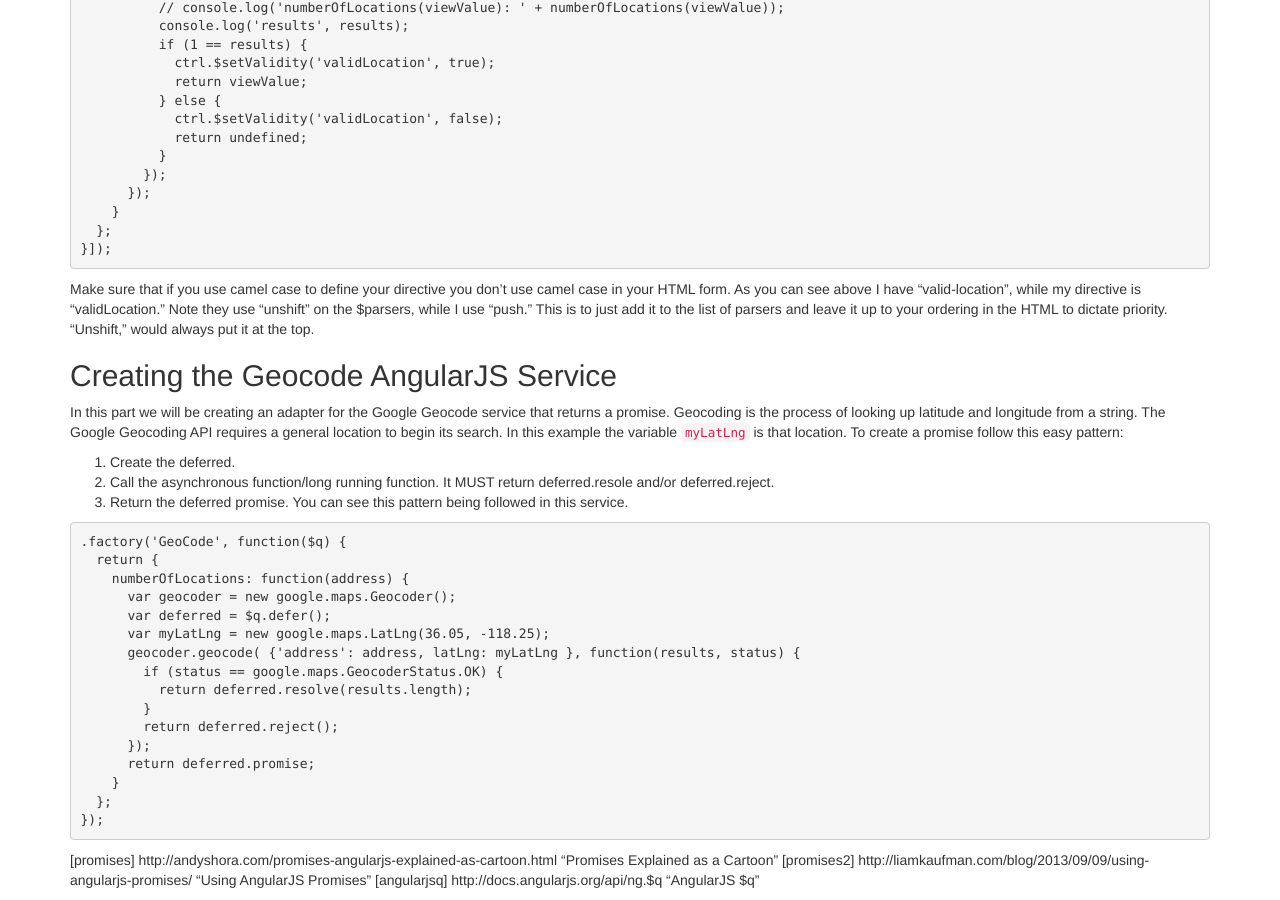
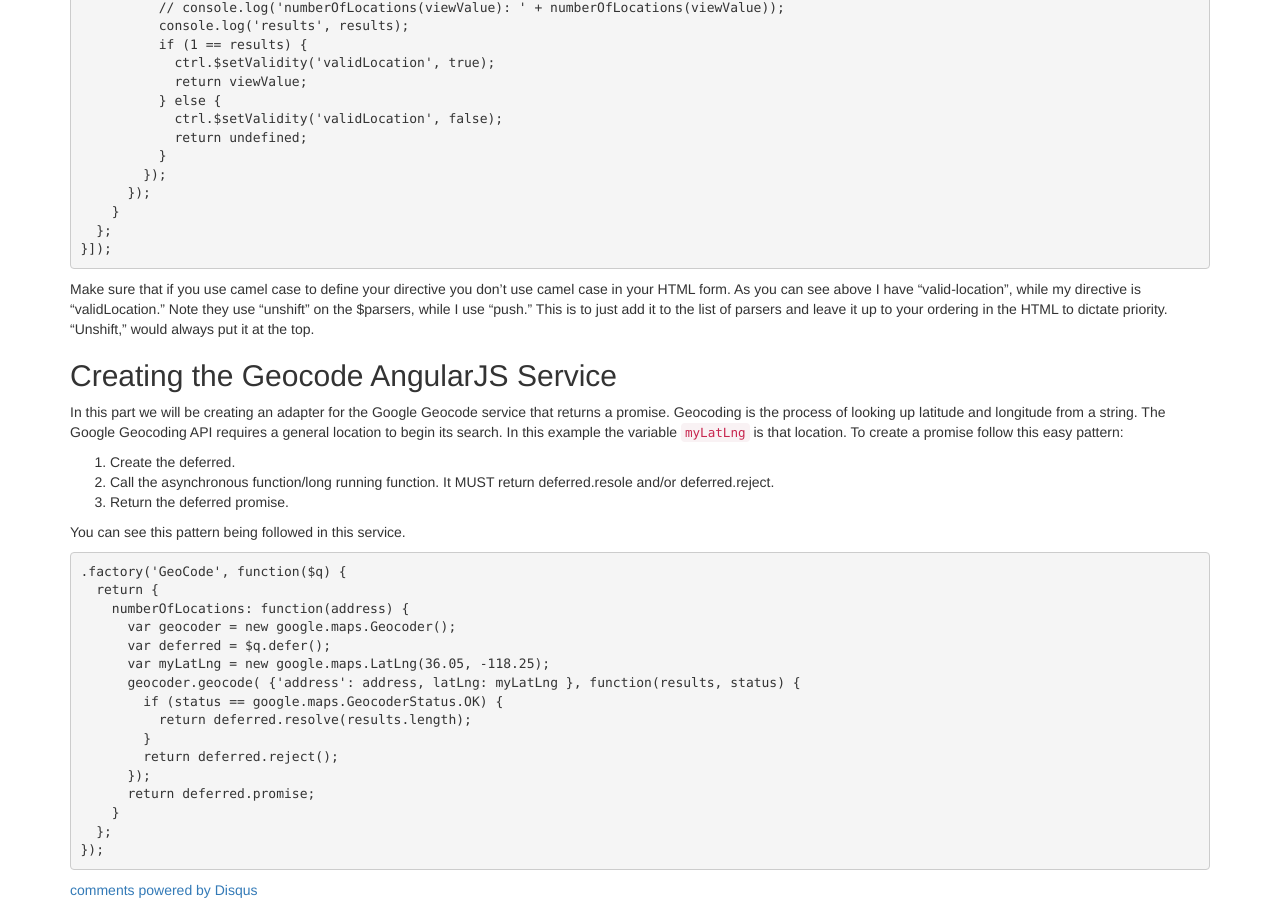
Before and after one commit to fallrisk/fallrisk.github.io, a Jekyll site: the page built from _posts/2013-11-07-AngularJS_with_Geocode_Validation.md, in a window 1280 px wide and 900 px high, scrolled down 721 px. Built offline with Jekyll 4.4.1, drawn with Linux system fonts in a browser that asks for light colours; nearby versions of some CDN libraries; comment, search, counter and statistics services are not loaded.

Commit message:
Added Google Analytics and Disqus and hopefully syntax highlighting.

```diff
--- a/_layouts/post.html
+++ b/_layouts/post.html
@@ -5,3 +5,19 @@
 <div class="post" id="post">
 {{ content }}
 </div>
+
+<div id="disqus_thread" data-disqus-identifier="{{ page.url }}"></div>
+<div id="disqus_thread"></div>
+<script type="text/javascript">
+    /* * * CONFIGURATION VARIABLES: EDIT BEFORE PASTING INTO YOUR WEBPAGE * * */
+    var disqus_shortname = 'fallriskgithubio'; // required: replace example with your forum shortname
+
+    /* * * DON'T EDIT BELOW THIS LINE * * */
+    (function() {
+        var dsq = document.createElement('script'); dsq.type = 'text/javascript'; dsq.async = true;
+        dsq.src = '//' + disqus_shortname + '.disqus.com/embed.js';
+        (document.getElementsByTagName('head')[0] || document.getElementsByTagName('body')[0]).appendChild(dsq);
+    })();
+</script>
+<noscript>Please enable JavaScript to view the <a href="http://disqus.com/?ref_noscript">comments powered by Disqus.</a></noscript>
+<a href="http://disqus.com" class="dsq-brlink">comments powered by <span class="logo-disqus">Disqus</span></a>
--- a/_posts/2013-11-07-AngularJS_with_Geocode_Validation.md
+++ b/_posts/2013-11-07-AngularJS_with_Geocode_Validation.md
@@ -76,9 +76,11 @@
 from a string. The Google Geocoding API requires a general location to begin its
 search. In this example the variable `myLatLng` is that location. To create a promise
 follow this easy pattern:
+
 1. Create the deferred.
 2. Call the asynchronous function/long running function. It MUST return deferred.resole and/or deferred.reject.
 3. Return the deferred promise.
+
 You can see this pattern being followed in this service.
 
 {% highlight js %}
@@ -100,6 +102,6 @@
 });
 {% endhighlight %}
 
-[promises] http://andyshora.com/promises-angularjs-explained-as-cartoon.html "Promises Explained as a Cartoon"
-[promises2] http://liamkaufman.com/blog/2013/09/09/using-angularjs-promises/ "Using AngularJS Promises"
-[angularjsq] http://docs.angularjs.org/api/ng.$q "AngularJS $q"
+[promises]: http://andyshora.com/promises-angularjs-explained-as-cartoon.html "Promises Explained as a Cartoon"
+[promises2]: http://liamkaufman.com/blog/2013/09/09/using-angularjs-promises/ "Using AngularJS Promises"
+[angularjsq]: http://docs.angularjs.org/api/ng.$q "AngularJS $q"
```
Also changed, not shown: _layouts/default.html (+14 -2 lines).
